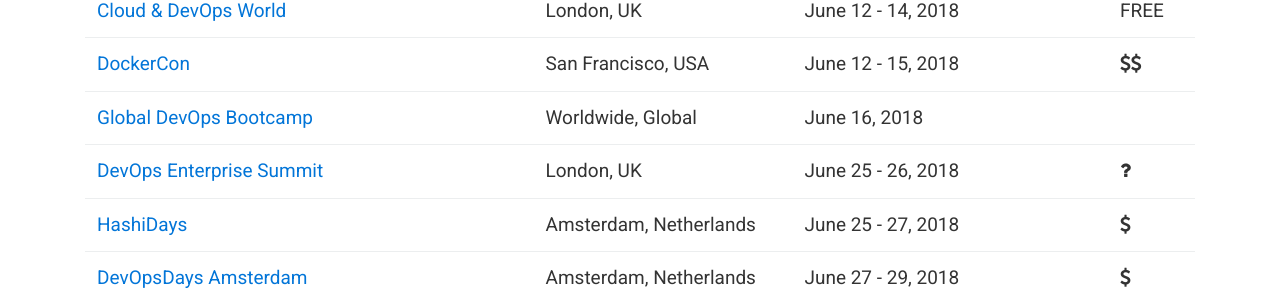
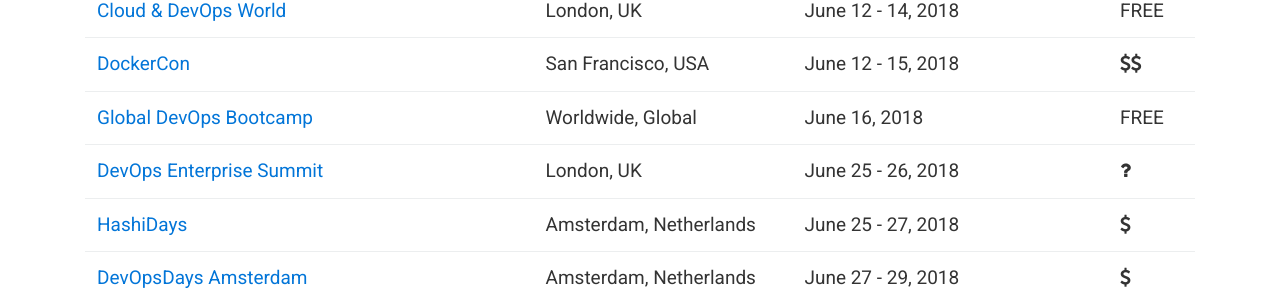
Before and after one commit to finspin/gotodevops.org, a Jekyll site: the page built from index.md, in a window 1280 px wide and 900 px high, scrolled down 3173 px. Shown: the part 154-454 px from the top of the window. Built offline with Jekyll 4.4.1, drawn with Linux system fonts in a browser that asks for light colours; nearby versions of some CDN libraries.

Commit message:
Fixed the pricing info

```diff
--- a/_data/conferences.yml
+++ b/_data/conferences.yml
@@ -546,7 +546,7 @@
       country: Global
   date: June 16, 2018
   start-date: 1529143200
-  cost: 0
+  cost: free
 
 - name: DevOps Enterprise Summit
   url: https://events.itrevolution.com/eur
```
